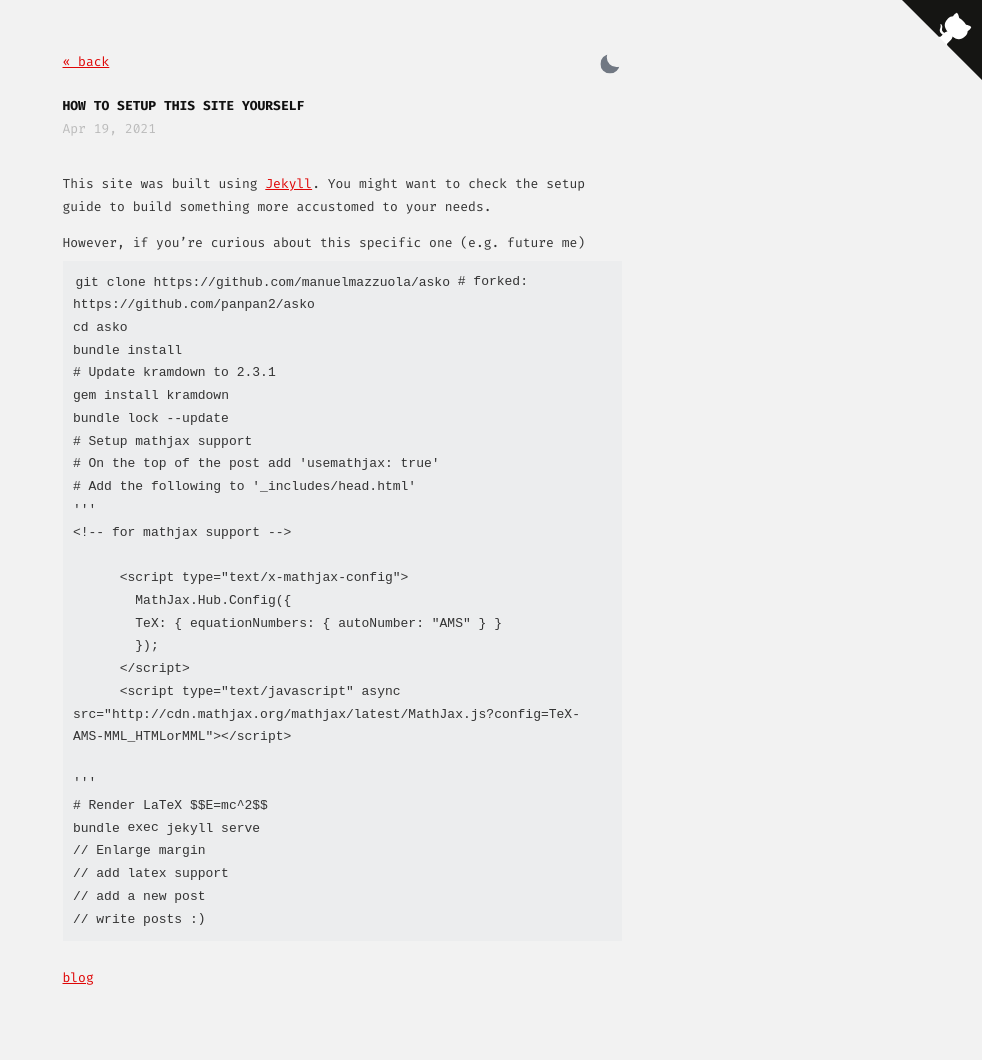
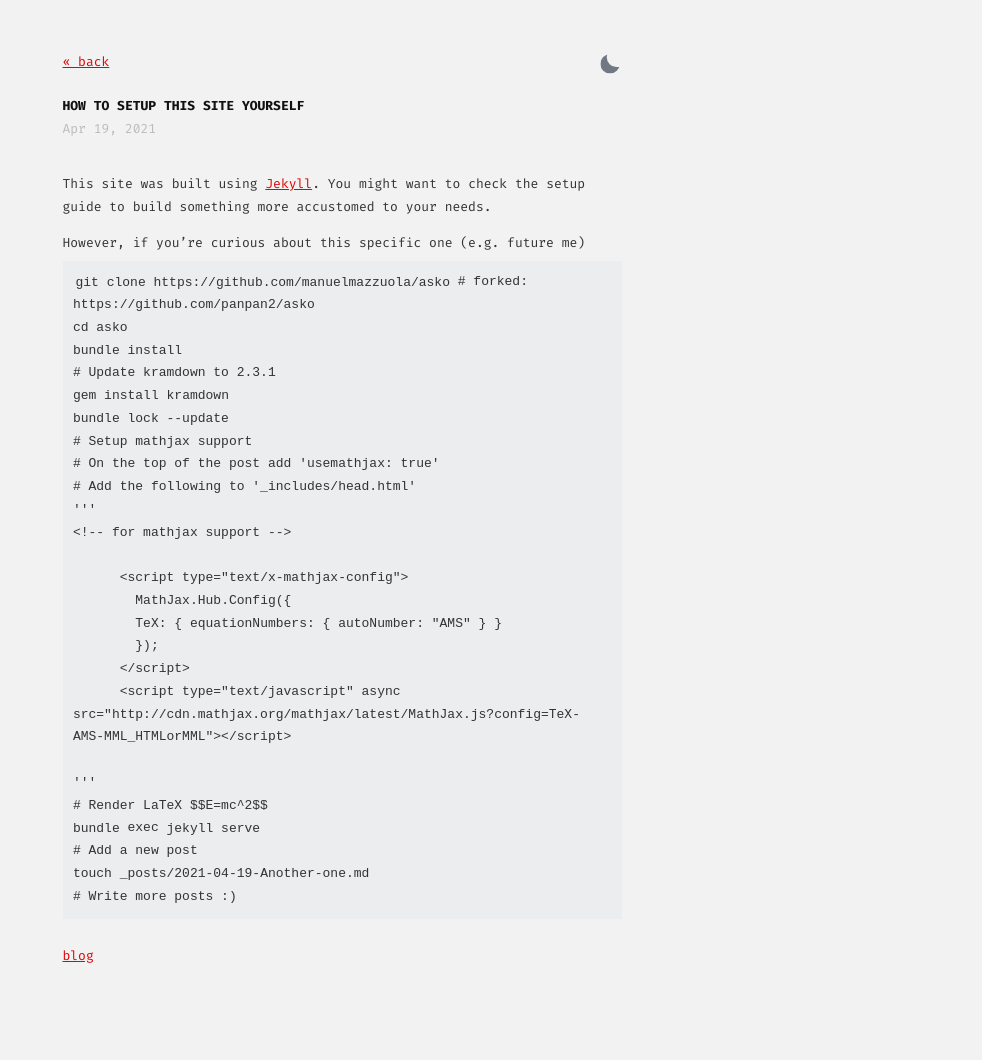
Before and after one commit to panpan2/panpan2.github.io, a Jekyll site: the page built from _posts/2021-04-19-How-to-setup-this-site-yourself.md, in a window 1280 px wide. Shown: the whole page, without its empty margins (298-1280 px from the left). Built offline with Jekyll 4.4.1, drawn with Linux system fonts in a browser that asks for light colours; after the commit the page ends 1038 px from its top, so only the background shows below that.

Commit message:
Remove octocat

````diff
--- a/_layouts/default.html
+++ b/_layouts/default.html
@@ -11,49 +11,42 @@ layout: compress
       {% include anchor_headings.html html=content anchorBody="#" %}
     </main>
 
-  <a href="https://github.com/manuelmazzuola/asko" class="github-corner" aria-label="View source on GitHub"><svg
-      width="80" height="80" viewBox="0 0 250 250"
-      style="fill:#151513; color:#fff; position: absolute; top: 0; border: 0; right: 0;" aria-hidden="true">
-      <path d="M0,0 L115,115 L130,115 L142,142 L250,250 L250,0 Z"></path>
-      <path
-        d="M128.3,109.0 C113.8,99.7 119.0,89.6 119.0,89.6 C122.0,82.7 120.5,78.6 120.5,78.6 C119.2,72.0 123.4,76.3 123.4,76.3 C127.3,80.9 125.5,87.3 125.5,87.3 C122.9,97.6 130.6,101.9 134.4,103.2"
-        fill="currentColor" style="transform-origin: 130px 106px;" class="octo-arm"></path>
-      <path
-        d="M115.0,115.0 C114.9,115.1 118.7,116.5 119.8,115.4 L133.7,101.6 C136.9,99.2 139.9,98.4 142.2,98.6 C133.8,88.0 127.5,74.4 143.8,58.0 C148.5,53.4 154.0,51.2 159.7,51.0 C160.3,49.4 163.2,43.6 171.4,40.1 C171.4,40.1 176.1,42.5 178.8,56.2 C183.1,58.6 187.2,61.8 190.9,65.4 C194.5,69.0 197.7,73.2 200.1,77.6 C213.8,80.2 216.3,84.9 216.3,84.9 C212.7,93.1 206.9,96.0 205.4,96.6 C205.1,102.4 203.0,107.8 198.3,112.5 C181.9,128.9 168.3,122.5 157.7,114.1 C157.9,116.9 156.7,120.9 152.7,124.9 L141.0,136.5 C139.8,137.7 141.6,141.9 141.8,141.8 Z"
-        fill="currentColor" class="octo-body"></path>
-    </svg></a>
-
     <script type="text/javascript">
       function setTheme(theme) {
         if (theme === "dark") {
-        document.documentElement.setAttribute('data-theme', 'dark');
-        window.localStorage.setItem('theme', 'dark');
-        document.getElementById("theme-toggle").classList.add('sun');
-        document.getElementById("theme-toggle").classList.remove('moon');
+          document.documentElement.setAttribute("data-theme", "dark");
+          window.localStorage.setItem("theme", "dark");
+          document.getElementById("theme-toggle").classList.add("sun");
+          document.getElementById("theme-toggle").classList.remove("moon");
         } else {
-        document.documentElement.setAttribute('data-theme', 'light');
-        window.localStorage.setItem('theme', 'light');
-        document.getElementById("theme-toggle").classList.add('moon');
-        document.getElementById("theme-toggle").classList.remove('sun');
+          document.documentElement.setAttribute("data-theme", "light");
+          window.localStorage.setItem("theme", "light");
+          document.getElementById("theme-toggle").classList.add("moon");
+          document.getElementById("theme-toggle").classList.remove("sun");
         }
       }
 
-    let theme = localStorage.getItem('theme');
+      let theme = localStorage.getItem("theme");
 
-    theme = theme || (window.matchMedia ? window.matchMedia('(prefers-color-scheme: dark)').matches ? 'dark' : 'light' : 'light');
+      theme =
+        theme ||
+        (window.matchMedia
+          ? window.matchMedia("(prefers-color-scheme: dark)").matches
+            ? "dark"
+            : "light"
+          : "light");
 
       setTheme(theme);
 
       function modeSwitcher() {
-      let currentMode = document.documentElement.getAttribute('data-theme');
+        let currentMode = document.documentElement.getAttribute("data-theme");
 
         if (currentMode === "dark") {
-        setTheme('light');
+          setTheme("light");
         } else {
-        setTheme('dark');
+          setTheme("dark");
         }
       }
     </script>
   </body>
-
 </html>
--- a/_posts/2021-04-19-How-to-setup-this-site-yourself.md
+++ b/_posts/2021-04-19-How-to-setup-this-site-yourself.md
@@ -33,8 +33,7 @@ bundle lock --update
 '''
 # Render LaTeX $$E=mc^2$$
 bundle exec jekyll serve
-// Enlarge margin
-// add latex support
-// add a new post
-// write posts :)
+# Add a new post
+touch _posts/2021-04-19-Another-one.md
+# Write more posts :)
 ```
````
Lines whose indentation alone changed are shown as unchanged.
